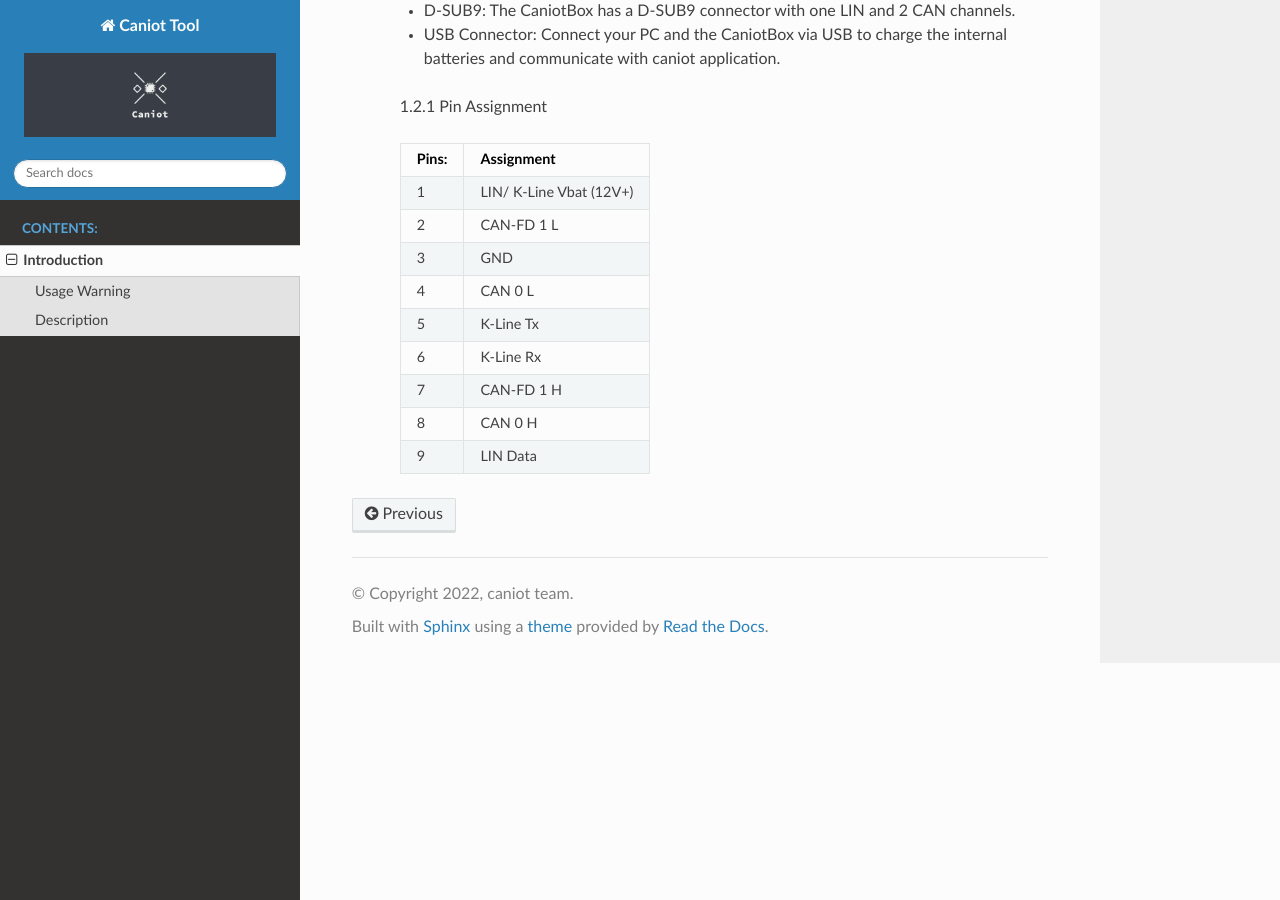
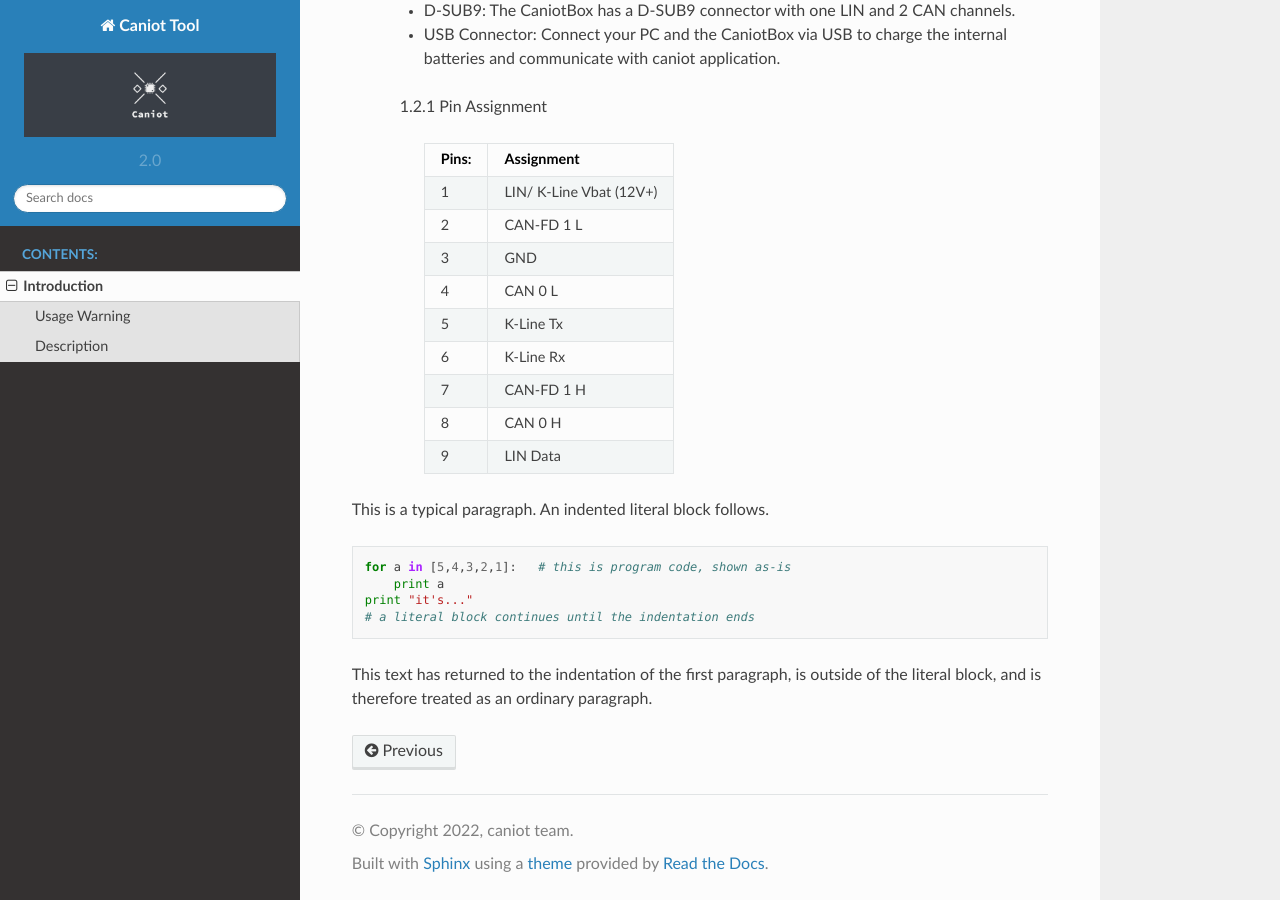
Before and after one commit to caniot/caniot_tools, a Sphinx documentation site: the page built from docs/source/intro.rst, in a window 1280 px wide and 900 px high, scrolled down 1849 px. Built offline with Sphinx 7.4.7 and the Read the Docs theme 2.0.0, drawn with Linux system fonts in a browser that asks for light colours.

```diff
--- a/docs/source/conf.py
+++ b/docs/source/conf.py
@@ -9,6 +9,7 @@
 project = 'Caniot Tool'
 copyright = '2022, caniot team'
 author = 'caniot team'
+version = '2.0'
 release = '1.0.1'
 
 # -- General configuration ---------------------------------------------------
--- a/docs/source/intro.rst
+++ b/docs/source/intro.rst
@@ -57,16 +57,30 @@ Caniot tool is a Multi-platform simulation, analysis and test environment for de
         1.2.1	Pin Assignment
 
 
-        =====  ========================
-        Pins:  Assignment
-        =====  ========================
-        1      LIN/ K-Line Vbat  (12V+)
-        2      CAN-FD 1 L
-        3      GND
-        4      CAN 0 L
-        5      K-Line Tx
-        6      K-Line Rx
-        7      CAN-FD 1 H
-        8      CAN 0 H
-        9      LIN Data
-        =====  ========================
+            =====  ========================
+            Pins:  Assignment
+            =====  ========================
+            1      LIN/ K-Line Vbat  (12V+)
+            2      CAN-FD 1 L
+            3      GND
+            4      CAN 0 L
+            5      K-Line Tx
+            6      K-Line Rx
+            7      CAN-FD 1 H
+            8      CAN 0 H
+            9      LIN Data
+            =====  ========================
+
+
+This is a typical paragraph.  An indented literal block follows.
+
+::
+
+    for a in [5,4,3,2,1]:   # this is program code, shown as-is
+        print a
+    print "it's..."
+    # a literal block continues until the indentation ends
+
+This text has returned to the indentation of the first paragraph,
+is outside of the literal block, and is therefore treated as an
+ordinary paragraph.
```
